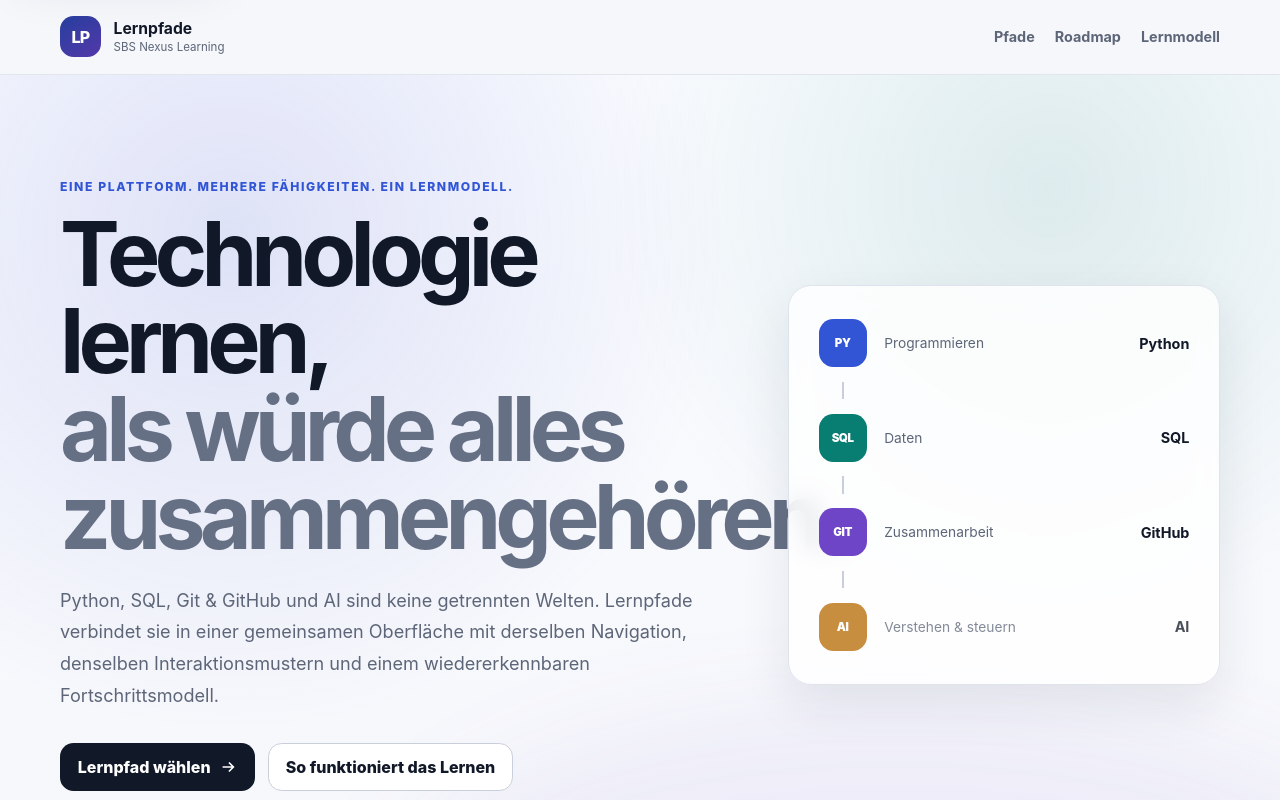
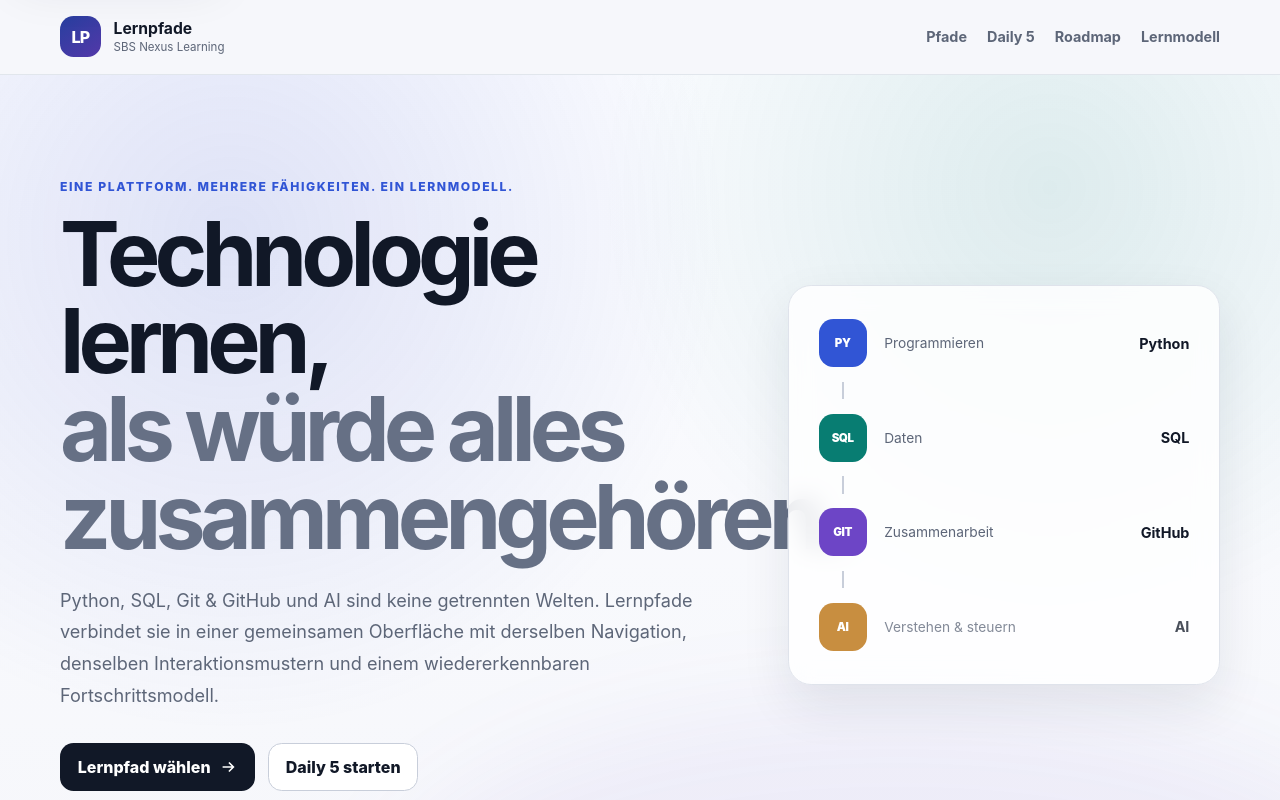
Before and after one commit to SBS-Nexus/sbs-workflows, a Next.js app in the folder lernpfade/: page / in a window 1280 px wide. Shown: the top 800 px of the page. Built offline with nearby package versions, Linux system fonts and the light colour scheme; no server answers.

Commit message:
feat(learning): surface Daily 5 from hub

```diff
--- a/lernpfade/src/app/page.tsx
+++ b/lernpfade/src/app/page.tsx
@@ -56,6 +56,7 @@ export default function Home(): React.ReactElement {
           </a>
           <nav aria-label="Seitennavigation">
             <a href="#pfade">Pfade</a>
+            <a href="/wiederholen">Daily 5</a>
             <a href="#zukunft">Roadmap</a>
             <a href="#lernmodell">Lernmodell</a>
           </nav>
@@ -80,8 +81,8 @@ export default function Home(): React.ReactElement {
                 <a className="button button-primary" href="#pfade">
                   Lernpfad wählen <ArrowIcon />
                 </a>
-                <a className="button button-secondary" href="#lernmodell">
-                  So funktioniert das Lernen
+                <a className="button button-secondary" href="/wiederholen">
+                  Daily 5 starten
                 </a>
               </div>
             </div>
@@ -192,10 +193,13 @@ export default function Home(): React.ReactElement {
               <p className="eyebrow">VokabelPfad</p>
               <h2>„Vokabeln“ passt sehr gut — aber als gemeinsamer Lernmotor.</h2>
               <p>
-                Das kann klassische Sprachen genauso abdecken wie technische Begriffe. Ein Konto
-                könnte später gleichzeitig Englisch-Vokabeln, SQL-Begriffe und AI-Terminologie
-                wiederholen.
+                Der erste Daily-5-Kern ist bereits nutzbar: Python-, SQL-, Git- und AI-Begriffe
+                werden lokal im Browser nach Fälligkeit wiederholt. Klassische Sprachen hängen
+                später am selben Mechanismus.
               </p>
+              <a className="button button-primary vocab-cta" href="/wiederholen">
+                Daily 5 öffnen
+              </a>
             </div>
             <div className="vocab-stack" aria-label="Beispielkarten">
               <div className="vocab-card">
```
